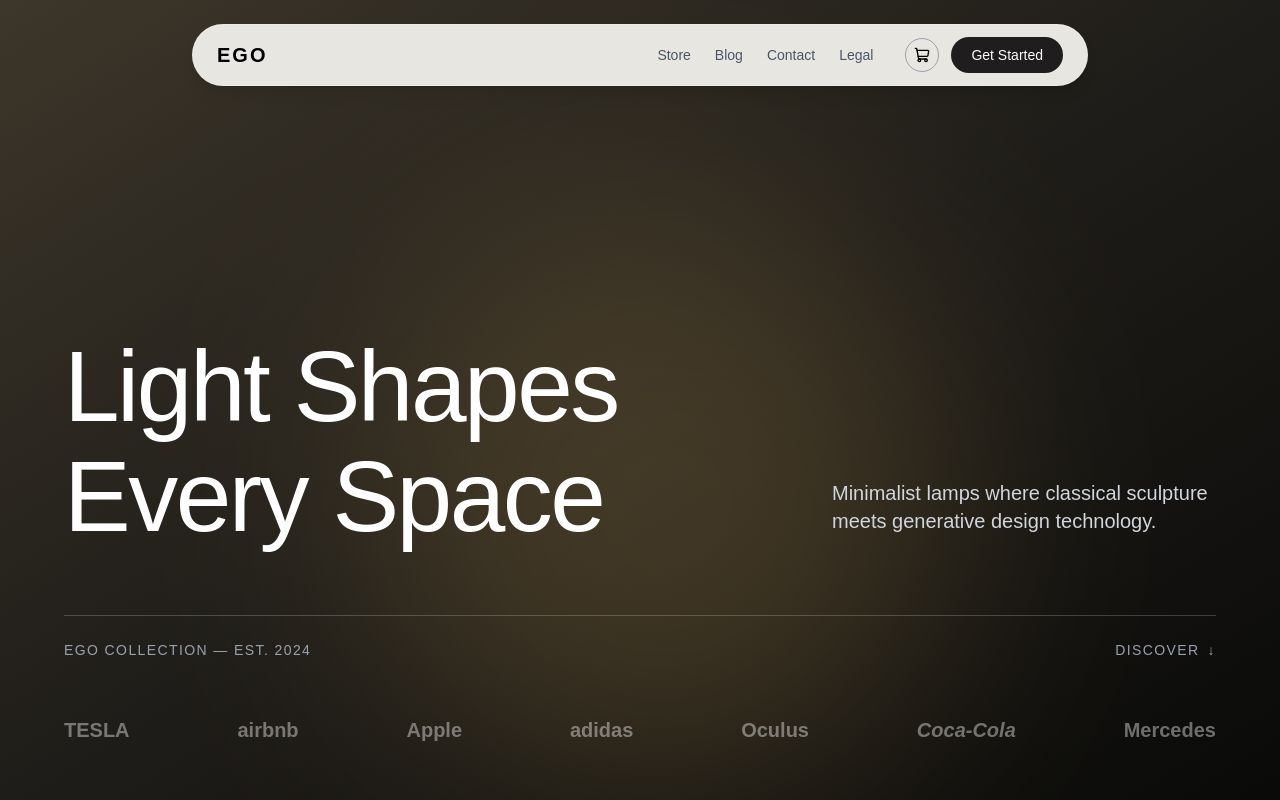
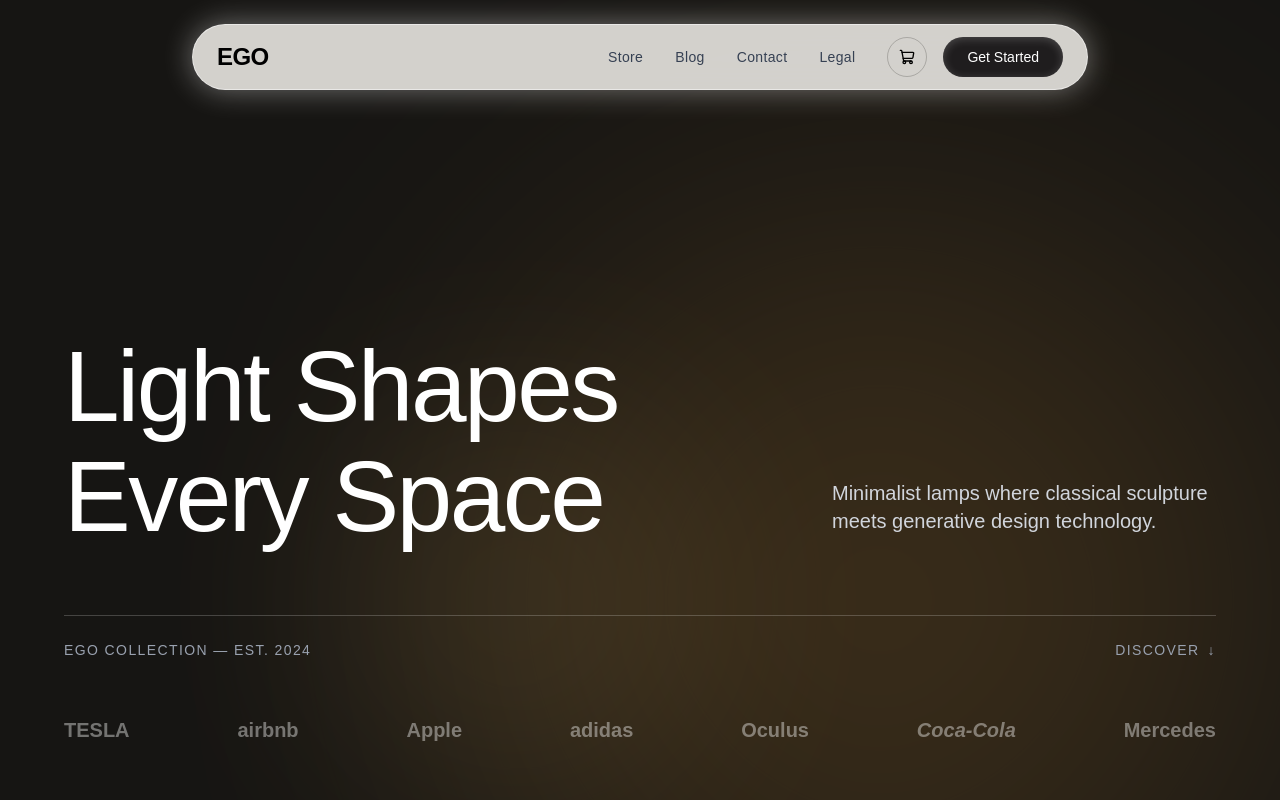
Before and after one commit to luxmebelaz/luxmebelaz, a Next.js app: page / in a window 1280 px wide. Shown: the top 800 px of the page. Built offline with nearby package versions, Linux system fonts and the light colour scheme.

Commit message:
style: Fine-tune UI based on design re-analysis

```diff
--- a/src/components/BannerSection.tsx
+++ b/src/components/BannerSection.tsx
@@ -5,24 +5,25 @@ export default function BannerSection() {
     <>
       {/* Banner Section */}
       <section className="relative h-[600px] flex items-center justify-center overflow-hidden bg-[#2d2922]">
+        <div className="absolute inset-0 bg-[#2d2922] bg-[url('/noise.png')] opacity-20 mix-blend-overlay"></div>
         <div className="absolute inset-0 bg-gradient-to-t from-[#1a1713] to-transparent"></div>
         <div className="absolute left-1/4 top-1/4 w-32 h-32 bg-white/20 rounded-full blur-xl"></div>
         <div className="absolute left-1/4 bottom-1/4 w-40 h-40 bg-white/20 rounded-full blur-xl"></div>
 
         <div className="relative z-10 text-center flex flex-col items-center w-full">
-          <h4 className="text-xs font-semibold tracking-[0.2em] uppercase text-[#b8a587] mb-8">
+          <h4 className="text-xs font-semibold tracking-[0.2em] uppercase text-[#b8a587] mb-12">
             Light Manifesto
           </h4>
 
-          <div className="flex justify-center items-center gap-8 md:gap-16 w-full mb-12">
-            <span className="text-6xl md:text-8xl lg:text-9xl font-bold tracking-tighter">FORM</span>
-            <div className="w-[1px] h-24 bg-white/20"></div>
-            <span className="text-6xl md:text-8xl lg:text-9xl font-bold tracking-tighter">LIGHT</span>
-            <div className="w-[1px] h-24 bg-white/20"></div>
-            <span className="text-6xl md:text-8xl lg:text-9xl font-bold tracking-tighter">ART</span>
+          <div className="flex justify-center items-center gap-12 md:gap-24 w-full mb-16 px-4">
+            <span className="text-[100px] md:text-[140px] lg:text-[180px] leading-none font-bold tracking-tight scale-y-[1.3] text-white">FORM</span>
+            <div className="w-[1px] h-32 bg-white/10 hidden md:block"></div>
+            <span className="text-[100px] md:text-[140px] lg:text-[180px] leading-none font-bold tracking-tight scale-y-[1.3] text-white">LIGHT</span>
+            <div className="w-[1px] h-32 bg-white/10 hidden md:block"></div>
+            <span className="text-[100px] md:text-[140px] lg:text-[180px] leading-none font-bold tracking-tight scale-y-[1.3] text-white">ART</span>
           </div>
 
-          <p className="text-gray-300 max-w-lg text-lg md:text-xl font-medium leading-relaxed">
+          <p className="text-gray-300 max-w-lg text-lg md:text-xl font-medium leading-relaxed mt-4">
             From bridges classical sculpture meets generative design technology — transforming spaces into living, living experiences.
           </p>
         </div>
--- a/src/components/HeroSection.tsx
+++ b/src/components/HeroSection.tsx
@@ -16,10 +16,11 @@ export default function HeroSection() {
   return (
     <section className="relative h-screen min-h-[800px] flex flex-col justify-end px-8 md:px-16 pb-8 pt-32 overflow-hidden bg-[#1f1d19]">
       {/* Background decoration to simulate the lamp glow */}
-      <div className="absolute inset-0 z-0 bg-gradient-to-br from-[#3d362a] via-[#1f1d19] to-[#0a0a09]"></div>
-      <div className="absolute top-1/4 right-1/4 w-[600px] h-[600px] bg-[#d9af62] rounded-full blur-[120px] opacity-20"></div>
+      <div className="absolute inset-0 z-0 bg-[#161513]"></div>
+      <div className="absolute top-1/4 right-0 w-[800px] h-[800px] bg-[#fcae3f] rounded-full blur-[150px] opacity-15"></div>
+      <div className="absolute top-1/2 left-1/4 w-[400px] h-[400px] bg-[#d9af62] rounded-full blur-[100px] opacity-10"></div>
 
-      <div className="relative z-10 flex flex-col h-full justify-end">
+      <div className="relative z-10 flex flex-col h-full justify-end max-w-7xl mx-auto w-full">
         <div className="flex flex-col md:flex-row md:items-end justify-between gap-8 mb-16">
           <h1 className="text-6xl md:text-8xl lg:text-[100px] leading-[1.1] font-medium tracking-tight">
             Light Shapes<br />
--- a/src/components/Navbar.tsx
+++ b/src/components/Navbar.tsx
@@ -4,21 +4,21 @@ import { ShoppingCart } from 'lucide-react';
 export default function Navbar() {
   return (
     <div className="fixed top-6 left-0 right-0 z-50 flex justify-center">
-      <nav className="flex items-center gap-8 bg-[#e8e6e1] text-black px-6 py-3 rounded-full shadow-lg border border-white/20 backdrop-blur-md w-full max-w-4xl mx-4">
-        <div className="text-xl font-bold tracking-widest mr-auto">EGO</div>
+      <nav className="flex items-center gap-8 bg-[#e8e6e1]/90 text-black px-6 py-3 rounded-full shadow-[0_0_30px_rgba(255,255,255,0.4)] border border-white/50 backdrop-blur-xl w-full max-w-4xl mx-4">
+        <div className="text-2xl font-bold tracking-tight mr-auto">EGO</div>
 
-        <div className="hidden md:flex items-center gap-6 text-sm text-gray-600 font-medium">
+        <div className="hidden md:flex items-center gap-8 text-sm text-gray-700 font-medium tracking-wide">
           <a href="#" className="hover:text-black transition-colors">Store</a>
           <a href="#" className="hover:text-black transition-colors">Blog</a>
           <a href="#" className="hover:text-black transition-colors">Contact</a>
           <a href="#" className="hover:text-black transition-colors">Legal</a>
         </div>
 
-        <div className="flex items-center gap-3 ml-auto md:ml-0">
-          <button className="p-2 rounded-full border border-gray-400 hover:bg-black/5 transition-colors">
+        <div className="flex items-center gap-4 ml-auto md:ml-0">
+          <button className="w-10 h-10 flex items-center justify-center rounded-full border border-black/20 hover:bg-black/5 transition-colors">
             <ShoppingCart className="w-4 h-4" />
           </button>
-          <button className="bg-[#1f1d1e] text-white px-5 py-2 rounded-full text-sm font-medium hover:bg-black transition-colors">
+          <button className="bg-[#1f1d1e] shadow-[inset_0_2px_10px_rgba(255,255,255,0.2)] text-white px-6 py-2.5 rounded-full text-sm font-medium hover:bg-black transition-colors">
             Get Started
           </button>
         </div>
--- a/src/components/ProductsSection.tsx
+++ b/src/components/ProductsSection.tsx
@@ -62,13 +62,15 @@ export default function ProductsSection() {
 
         <div className="grid grid-cols-1 md:grid-cols-2 lg:grid-cols-4 gap-6">
           {products.map((product, index) => (
-            <div key={index} className="flex flex-col h-[500px] rounded-3xl overflow-hidden shadow-sm group">
-              <div className={`h-[60%] ${product.bgColor} relative`}>
+            <div key={index} className="flex flex-col h-[500px] rounded-3xl overflow-hidden shadow-[inset_0_2px_15px_rgba(255,255,255,0.6),0_15px_35px_rgba(0,0,0,0.15)] group relative">
+              <div className="absolute inset-0 rounded-3xl border-[0.5px] border-white/40 pointer-events-none z-20"></div>
+              <div className={`h-[55%] ${product.bgColor} relative overflow-hidden`}>
+                <div className="absolute inset-0 bg-gradient-to-b from-white/30 to-transparent mix-blend-overlay"></div>
                 <div className="absolute inset-0 flex items-center justify-center text-black/10 font-bold text-2xl">
                   Image
                 </div>
               </div>
-              <div className="h-[40%] bg-[#0a0a0a] text-white p-6 flex flex-col justify-between">
+              <div className="h-[45%] bg-[#0a0a0a] text-white p-6 flex flex-col justify-between">
                 <div>
                   <h3 className="text-2xl font-medium mb-3 leading-tight group-hover:text-[#e0ca94] transition-colors">{product.title}</h3>
                   <p className="text-gray-400 text-sm leading-relaxed">{product.desc}</p>
--- a/src/components/TestimonialSection.tsx
+++ b/src/components/TestimonialSection.tsx
@@ -31,8 +31,8 @@ export default function TestimonialSection() {
 
           {/* Text Right Side */}
           <div className="flex-1 max-w-3xl">
-            <h3 className="text-3xl md:text-4xl lg:text-[40px] leading-snug font-medium mb-12 text-gray-800">
-              "Implementation took less than a week, and the results exceeded our expectations. Our workflows became more efficient, and customer satisfaction improved immediately."
+            <h3 className="text-3xl md:text-4xl lg:text-[40px] leading-snug font-medium mb-12 text-gray-800 tracking-tight">
+              Implementation took less than a week, and the results exceeded our expectations. Our workflows became more efficient, and customer satisfaction improved immediately.
             </h3>
             <div>
               <p className="font-bold text-lg">David Kim</p>
```
